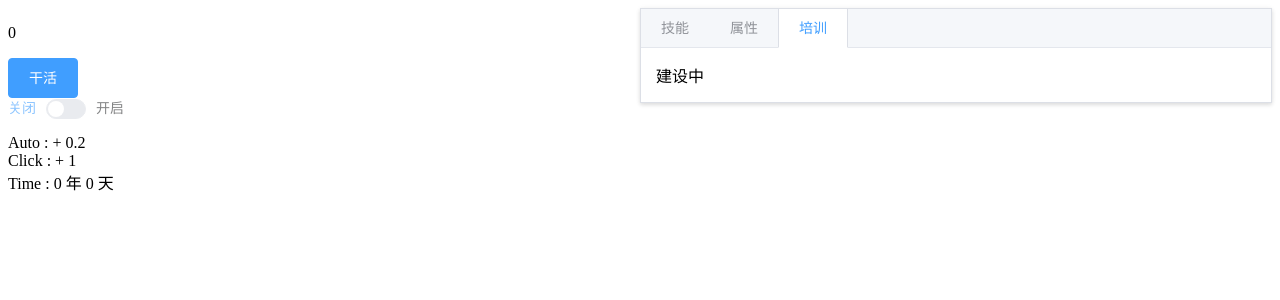
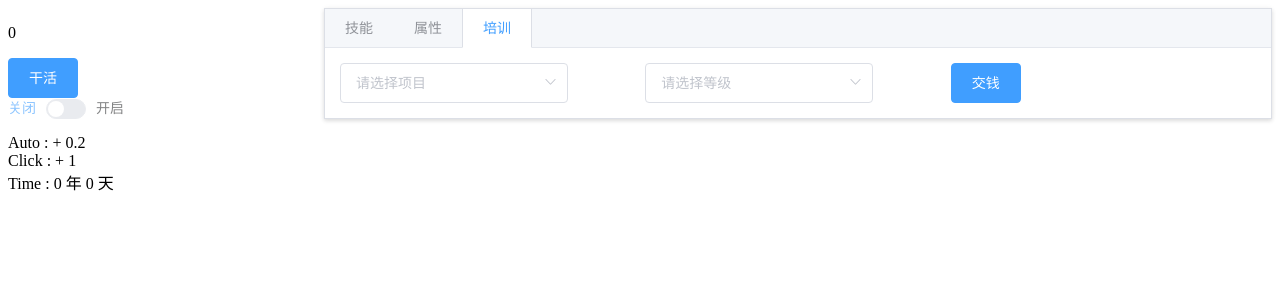
Before and after one commit to bunny-girl/idle-game, a Vue app: page / in a window 1280 px wide. Both pictures are taken after a click on the tab "培训". Shown: the top 300 px of the page. Built offline with nearby package versions, Linux system fonts and the light colour scheme; what @vuikit/icons would draw is missing.

Commit message:
Add a training function, not finished yet.

```diff
--- a/src/components/MainScene.vue
+++ b/src/components/MainScene.vue
@@ -1,13 +1,13 @@
 <template>
   <el-row>
-    <el-col :span="12">
+    <el-col :span="6">
       <div class="grid-content bg-purple">
         <Coin></Coin>
         <Clicker></Clicker>
         <status></status>
       </div>
     </el-col>
-    <el-col :span="12">
+    <el-col :span="18">
       <div class="grid-content bg-purple-light">
         <el-tabs type="border-card">
           <el-tab-pane label="技能">
@@ -17,7 +17,7 @@
             <ability-status></ability-status>
           </el-tab-pane>
           <el-tab-pane label="培训">
-            建设中
+            <training></training>
           </el-tab-pane>
         </el-tabs>
       </div>
@@ -31,6 +31,7 @@
   import SkillPanel from './SkillPanel.vue'
   import Status from './Status.vue'
   import AbilityStatus from './AbilityStatus.vue'
+  import Training from './Training'
 
   export default {
     name: 'HelloWorld',
@@ -40,6 +41,7 @@
       SkillPanel,
       Status,
       AbilityStatus,
+      Training,
     },
     created() {
       this.$store.commit('updateSkills');
--- a/src/components/SkillStatus.vue
+++ b/src/components/SkillStatus.vue
@@ -2,7 +2,7 @@
   <div :class="isCurrent ? 'currentSkill' : ''" @click="activateSkill()" v-show="!isLocked">
     <!--<div class="popover" v-show="isLocked"></div>-->
     <el-row align="middle" type="flex">
-      <el-col :span="3">
+      <el-col :span="2">
         <i class="el-icon-refresh" v-show="isCurrent"></i>
         <i class="el-icon-delete" v-show="isLocked"></i>
         <span>{{skill.name}}</span>
@@ -10,10 +10,10 @@
       <el-col :span="2">
         [Lv. {{skill.level}}]
       </el-col>
-      <el-col :span="4">
+      <el-col :span="2">
         {{skill.mastery}} / {{skill.max}}
       </el-col>
-      <el-col :span="4">
+      <el-col :span="2">
         <el-button
           type="primary"
           size="mini"
@@ -23,7 +23,7 @@
           进阶({{skill.cost}})
         </el-button>
       </el-col>
-      <el-col :span="11">
+      <el-col :span="9">
         <el-progress
           :percentage="percentage"
           :show-text="false"
@@ -31,11 +31,13 @@
           style="vertical-align: center"
           :status="skill.readyForUpgrade ? 'success' : ''"></el-progress>
       </el-col>
+      <el-col :span="2" v-for="ability in skill.abilities" :key="ability" style="text-align: center">
+        <ability-tag :ability-id="ability" ></ability-tag>
+      </el-col>
+      <el-col :span="3">
+        +{{mastery}}
+      </el-col>
     </el-row>
-    <p>
-      <ability-tag :ability-id="ability" v-for="ability in skill.abilities" :key="ability"></ability-tag>
-      <span>合计 {{mastery}} 点熟练度加成。</span>
-    </p>
     <hr>
   </div>
 </template>
--- a/src/components/Training.vue
+++ b/src/components/Training.vue
@@ -1,11 +1,73 @@
 <template>
-
+  <el-row>
+    <el-col :span="8">
+      <el-select v-model="selectedAbility" placeholder="请选择项目">
+        <el-option
+          v-for="item in options"
+          :key="item.id"
+          :label="item.name"
+          :value="item.id">
+        </el-option>
+      </el-select>
+    </el-col>
+    <el-col :span="8">
+      <el-select v-model="difficulty" placeholder="请选择等级">
+        <el-option
+          v-for="diff in difficulties"
+          :key="diff.val"
+          :label="diff.label"
+          :value="diff.val">
+        </el-option>
+      </el-select>
+    </el-col>
+    <el-col :span="8">
+      <el-button type="primary">
+        交钱
+      </el-button>
+    </el-col>
+  </el-row>
 </template>
 
 <script>
-    export default {
-        name: "Training"
+  import {mapGetters} from 'vuex'
+
+  export default {
+    name: "Training",
+    computed: {
+      ...
+        mapGetters({
+          'abilities': 'abilities'
+        }),
+      options() {
+        return this.abilities
+      },
+      difficulties() {
+        return [
+          {
+            val : 0,
+            label : '初级'
+          },
+          {
+            val : 1,
+            label : '中级'
+          },
+          {
+            val : 2,
+            label : '高级'
+          },
+        ]
+      },
+    },
+    data() {
+      return {
+        selectedAbility: '',
+        difficulty: '',
+      }
+    },
+    methods : {
+      startTraining(){}
     }
+  }
 </script>
 
 <style scoped>
--- a/src/store/modules/ability.js
+++ b/src/store/modules/ability.js
@@ -28,16 +28,11 @@ const mutations = {
 };
 
 const actions = {
-  addMasteryForAbility({state, commit, rootState, dispatch}) {
-    let {skills, current} = rootState.skills;
-    let {level, abilities, readyForUpgrade} = skills.find(item => item.id === current) || {level: 0, abilityId: []};
-
-    if (readyForUpgrade === false) {
-
+  addMasteryForAbilityCore({state, commit, dispatch}, skills){
     let shallUpgrade = false;
     state.abilities.forEach(a => {
-        if (abilities.includes(a.id)) {
-          a.mastery += level + 1;
+      if (skills.abilities.includes(a.id)) {
+        a.mastery += skills.level + 1;
 
         if (a.mastery >= a.max) {
           shallUpgrade = true;
@@ -49,6 +44,13 @@ const actions = {
       commit('updateAbilities');
       dispatch('updateSkills');
     }
+  },
+  addMasteryForAbility({state, commit, rootState, dispatch}) {
+    let {skills, current} = rootState.skills;
+    let {level, abilities, readyForUpgrade} = skills.find(item => item.id === current) || {level: 0, abilityId: []};
+
+    if (readyForUpgrade === false) {
+      dispatch('addMasteryForAbilityCore', {level, abilities})
     }
   },
   addMasteryForAbilityAuto({dispatch}) {
@@ -57,7 +59,10 @@ const actions = {
     } else {
       //do nothing.
     }
-  }
+  },
+  training({dispatch}){
+    dispatch('addMasteryForAbilityCore')
+  },
 };
 
 export default {
```
Lines whose indentation alone changed are shown as unchanged.
